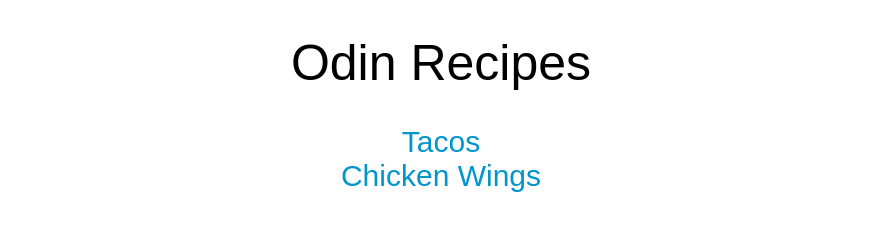
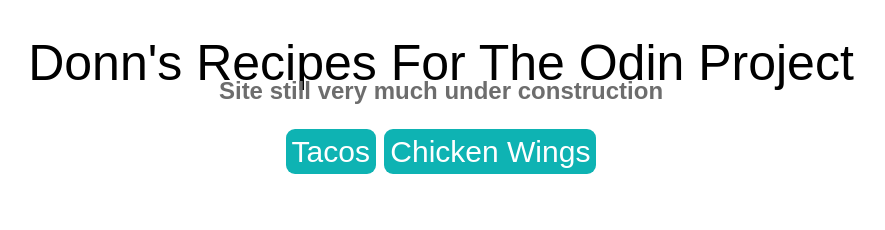
Before and after one commit to donngraphics/odin-recipes, a plain HTML site: page index.html in a window 1280 px wide. Shown: the whole page, without its empty margins (199-1084 px from the left). Drawn offline with Linux system fonts and the light colour scheme; a web font is replaced by a local one.

Commit message:
add styling to the index lists, add h2 to index.

```diff
--- a/index.html
+++ b/index.html
@@ -21,7 +21,8 @@
 
 <body>
     <div class="main">
-        <h1>Odin Recipes</h1>
+        <h1>Donn's Recipes For The Odin Project</h1>
+        <h2 class="indexH2">Site still very much under construction</h2>
         <div class="links">
             <ul>
                 <li><a href="./tacos.html" target="_blank">Tacos</a></li>
--- a/style.css
+++ b/style.css
@@ -1,3 +1,7 @@
+/* * {
+    border: 1px solid black;
+} */
+
 h1 {
     font-family: "Anton SC", sans-serif;
     font-weight: 400;
@@ -12,6 +16,11 @@ h2 {
     font-weight: 700;
     font-style: normal;
 
+}
+
+.indexH2 {
+    margin-top: -2em;
+    color: rgb(109, 109, 109)
 }
 
 .ingBG {
@@ -29,6 +38,7 @@ h2 {
     /* background-color: brown; */
 
 
+
 }
 
 
@@ -39,12 +49,31 @@ ul {
     /* background-color: yellow; */
 
 
+
+
+
 }
+
+.links li {
+    display: inline;
+    background-color: rgb(14, 179, 179);
+    padding: .2em;
+    border-radius: .3em;
+
+
+}
+
 
 a {
     text-decoration: none;
-    color: rgb(0, 149, 203);
+    color: rgb(255, 255, 255);
     /* background-color: red; */
+
+}
+
+.links li:hover {
+    background-color: rgb(2, 94, 94);
+
 
 }
 
```
